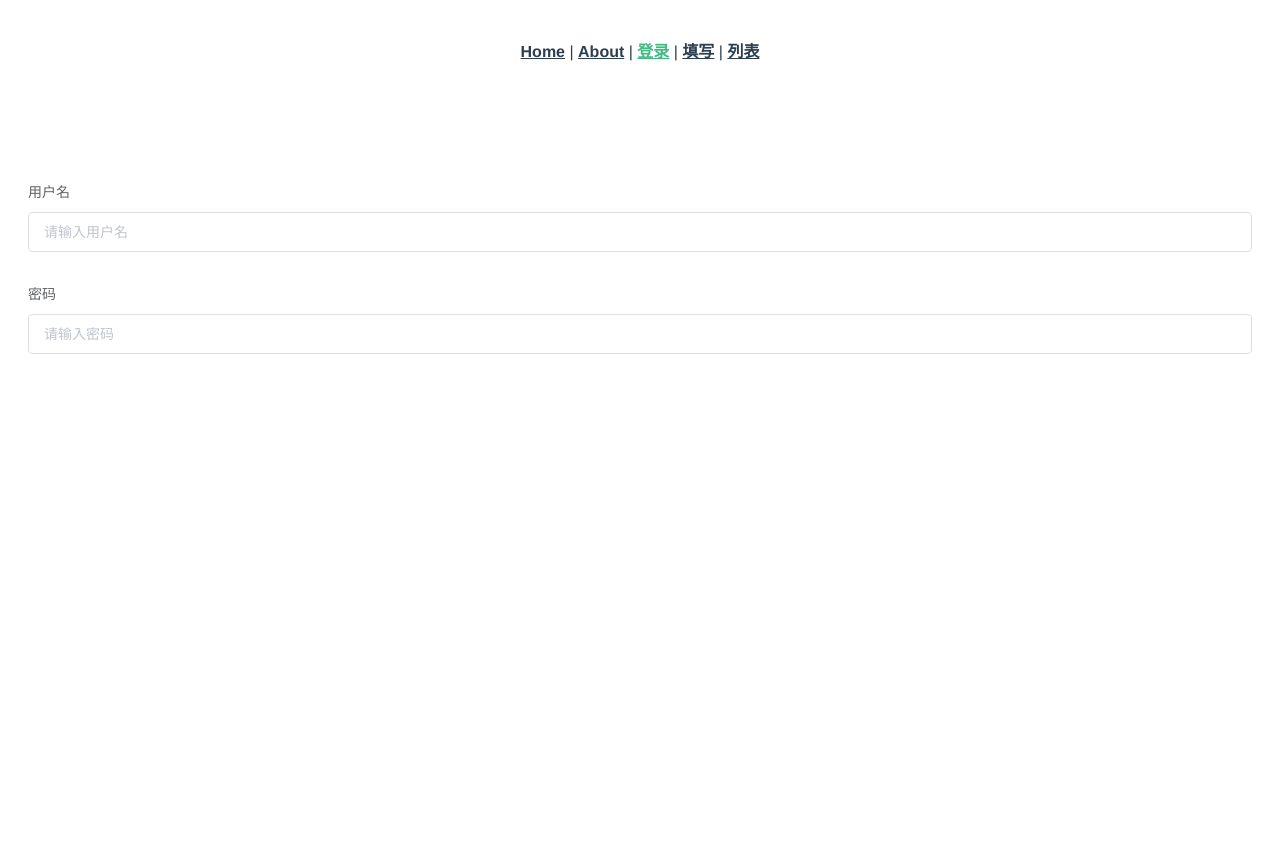
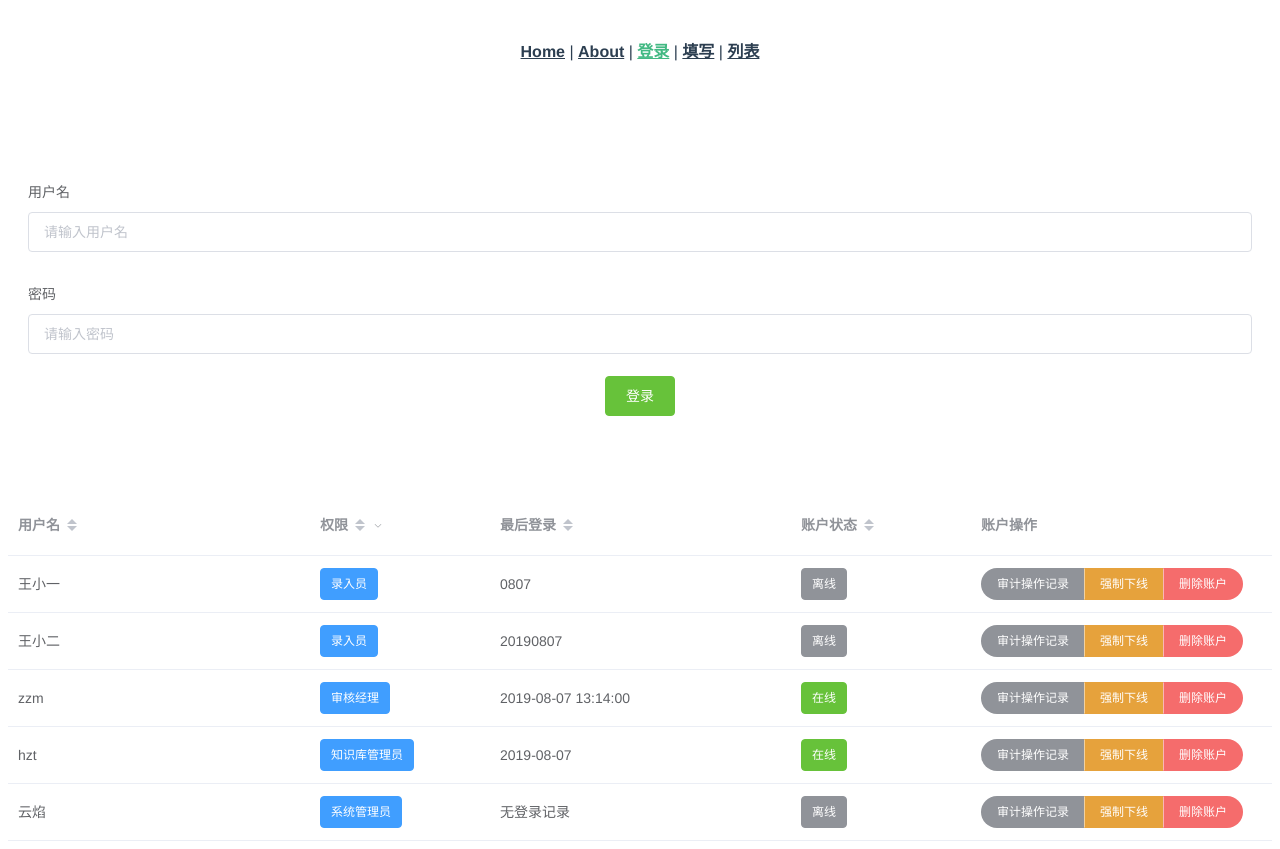
Before and after one commit to OtakuTools/KBM-Client, a Vue app: page /login in a window 1280 px wide. Before the commit the page ends 800 px from the top, so only its background shows below. Built offline with nearby package versions, Linux system fonts and the light colour scheme.

Commit message:
更新UI，新增用户列表组件

```diff
--- a/src/components/comp_draftInfo.vue
+++ b/src/components/comp_draftInfo.vue
@@ -3,6 +3,8 @@
     <el-container>
       <el-header></el-header>
       <el-main>
+        <el-button type="success"> 提交 </el-button>
+        <el-button type="danger"> 放弃 </el-button>
         <el-form :model="knowledgeForm">
           <el-form-item label="知识编号">
             <el-input v-model="knowledgeForm.sequence" placeholder="请输入知识编号"></el-input>
@@ -35,6 +37,8 @@
             <el-input v-model="knowledgeForm.kMethod" placeholder="请输入解决方法"></el-input>
           </el-form-item>
         </el-form>
+        <el-button type="success"> 提交 </el-button>
+        <el-button type="danger"> 放弃 </el-button>
       </el-main>
       <el-footer></el-footer>
     </el-container>
--- a/src/components/comp_login.vue
+++ b/src/components/comp_login.vue
@@ -11,6 +11,7 @@
             <el-input v-model="infoForm.pswd" placeholder="请输入密码"></el-input>
           </el-form-item>
         </el-form>
+        <el-button type="success"> 登录 </el-button>
       </el-main>
       <el-footer></el-footer>
     </el-container>
--- a/src/components/comp_showFile.vue
+++ b/src/components/comp_showFile.vue
@@ -1,7 +1,5 @@
 <template>
   <div>
-    <el-button @click="resetDateFilter">清除日期过滤器</el-button>
-    <el-button @click="clearFilter">清除所有过滤器</el-button>
     <el-table
       ref="filterTable"
       :data="tableData"
@@ -41,9 +39,8 @@
         >
         <template slot-scope="scope">
           <el-button-group>
-            <el-button type="success">新建</el-button>
-            <el-button type="warning">修改</el-button>
-            <el-button type="danger">删除</el-button>
+            <el-button type="success">同意</el-button>
+            <el-button type="danger" disabled>不同意</el-button>
           </el-button-group>
         </template>
       </el-table-column>
@@ -104,16 +101,10 @@ export default {
     }
   },
   methods: {
-    resetDateFilter () {
-      this.$refs.filterTable.clearFilter('date')
-    },
-    clearFilter () {
-      this.$refs.filterTable.clearFilter()
-    },
     filterHandler (value, row, column) {
       const property = column['property']
       return row[property] === value
-    }
+    },
   }
 }
 </script>
--- /dev/null
+++ b/src/components/comp_userList.vue
@@ -0,0 +1,110 @@
+<template>
+    <div>
+        <el-table
+            ref="filterTable"
+            style="width:100%"
+            :data="userData"
+            >
+            <el-table-column
+                prop="username"
+                label="用户名"
+                sortable
+                >
+            </el-table-column>
+            <el-table-column
+                prop="tpye"
+                label="权限"
+                width= 180px
+                sortable
+                :filters="[
+                    {text: '录入员', value: '录入员'},
+                    {text: '审批经理', value: '审批经理'},
+                    {text: '系统管理员', value: '系统管理员'},
+                    {text: '知识库管理员', value: '知识库管理员'}
+                    ]"
+                :filter-method="filterHandler"
+                >
+                <template slot-scope="scope">
+                    <el-tag effect="dark">
+                        {{scope.row.type}}
+                    </el-tag>
+                </template>
+            </el-table-column>
+            <el-table-column
+                prop="lastLogin"
+                label="最后登录"
+                sortable
+                >
+            </el-table-column>
+            <el-table-column
+                prop="status"
+                label="账户状态"
+                width= 180px
+                sortable
+                >
+                <template slot-scope="scope">
+                    <el-tag effect="dark" :type="scope.row.status===1?'success':'info'">
+                        {{scope.row.status===1?'在线':'离线'}}
+                    </el-tag>
+                </template>
+            </el-table-column>
+            <el-table-column
+                label="账户操作"
+                >
+                <template slot-scope="scope">
+                    <el-button-group>
+                        <el-button type="info" round size="small">审计操作记录</el-button>
+                        <el-button type="warning" round size="small">强制下线</el-button>
+                        <el-button type="danger" round size="small">删除账户</el-button>
+                    </el-button-group>
+                    </template>
+            </el-table-column>
+        </el-table>
+
+    </div>
+</template>
+
+<script>
+export default {
+    data () {
+        return {
+            userData: [{
+                type: '录入员',
+                username: '王小一',
+                password: '文本生成至 28% 出错',
+                lastLogin: '0807',
+                status: 0,
+            },{
+                type: '录入员',
+                username: '王小二',
+                password: '文本生成至 28% 出错',
+                lastLogin: '20190807',
+                status: 0,
+            },{
+                type: '审核经理',
+                username: 'zzm',
+                password: '文本生成至 28% 出错',
+                lastLogin: '2019-08-07 13:14:00',
+                status: 1,
+            },{
+                type: '知识库管理员',
+                username: 'hzt',
+                password: '文本生成至 28% 出错',
+                lastLogin: '2019-08-07',
+                status: 1,
+            },{
+                type: '系统管理员',
+                username: '云焰',
+                password: '文本生成至 28% 出错',
+                lastLogin: '无登录记录',
+                status: 0,
+            },]
+        }
+    },
+    methods: {
+        filterHandler (value, row, column) {
+            return row.type === value
+        },
+    }
+}
+</script>
--- a/src/views/Page_login.vue
+++ b/src/views/Page_login.vue
@@ -1,15 +1,20 @@
 <template>
-  <compLogin />
+  <div>
+    <compLogin />
+    <userList />
+  </div>
 </template>
 
 <script>
 // @ is an alias to /src
 import compLogin from '@/components/comp_login.vue'
+import userList from "@/components/comp_userList.vue";
 
 export default {
   name: 'Page_login',
   components: {
-    compLogin
+    compLogin,
+    userList
   }
 }
 </script>
```
